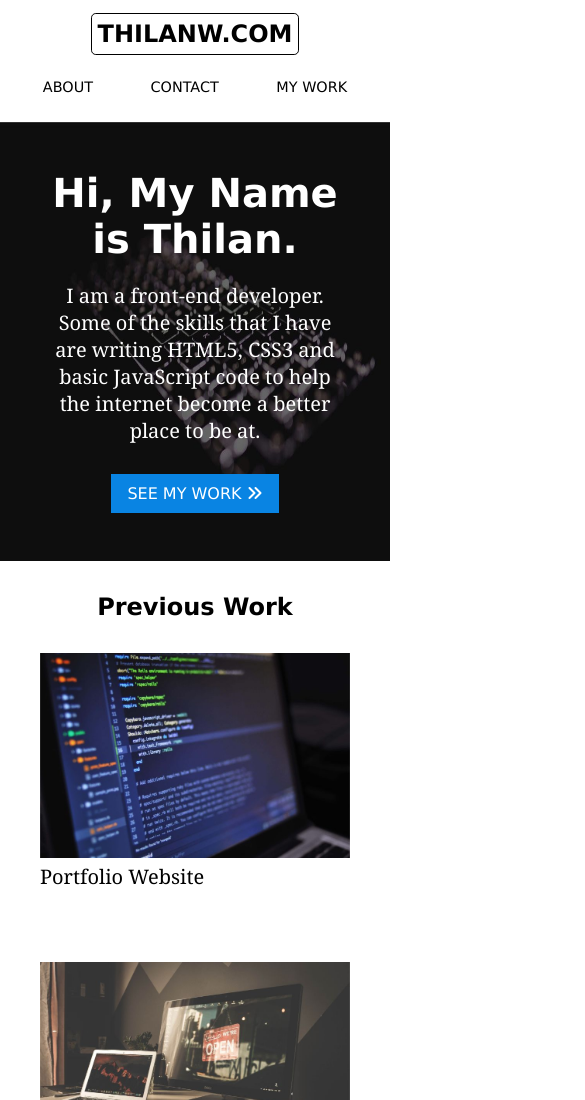
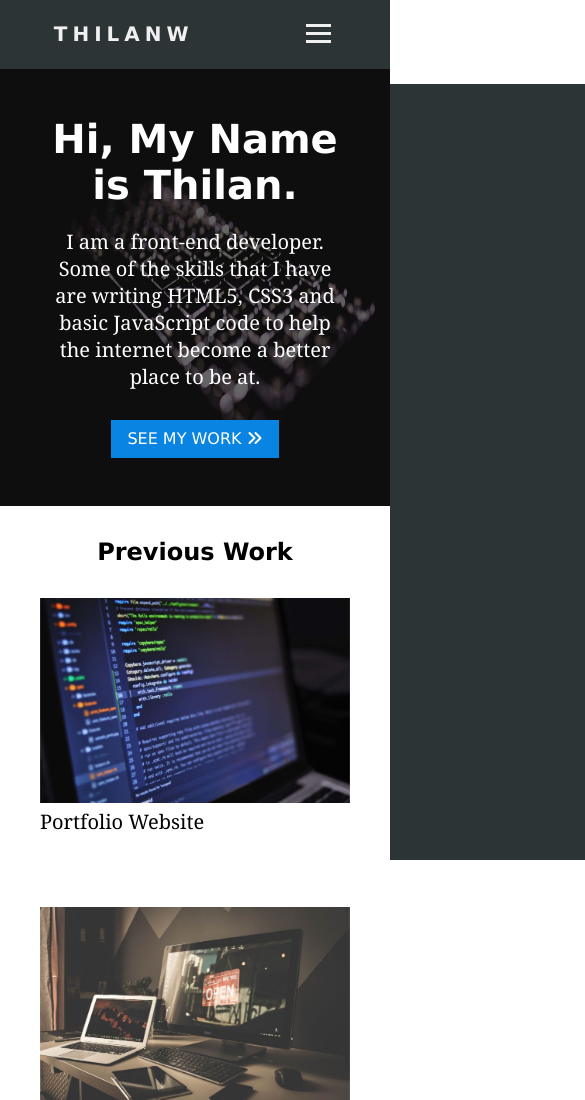
Before and after one commit to thilanwij/portfoliosite2020, a plain HTML site: page index.html in a window 390 px wide. Shown: the top 1100 px of the page, 585 px wide, since content can reach past the window. Drawn offline with Linux system fonts and the light colour scheme.

Commit message:
Updated the NAV Bar for Mobile and Desktop with FX

```diff
--- a/css/style.css
+++ b/css/style.css
@@ -2,14 +2,14 @@ html, .default {
     margin: 0;
     padding: 0;
     border: 0;
-    /* font: inherit; */
-    /* vertical-align: baseline; */
+    box-sizing: border-box;
     width: 100%;
 }
 
 body{
     font-size: 16px;
-    font-family: Georgia, 'Times New Roman', Times, serif
+    font-family: Georgia, 'Times New Roman', Times, serif;
+    overflow-x: hidden;
 }
 h1, h2, h3, h4, h5, h6 {
     font-family: 'Lucida Sans', 'Lucida Sans Regular', 'Lucida Grande', 'Lucida Sans Unicode', Geneva, Verdana, sans-serif;
@@ -24,10 +24,10 @@ a {
 
 figure a {margin: 0; padding: 0;}
 
-header {
+/* header {
     padding: 0.8em 0;
     box-sizing: border-box;
-    /* border-bottom: 5px solid black; */
+
 }
 
 header h1 {
@@ -40,7 +40,7 @@ header ul {
     margin: 0;
     padding: 0;
     justify-content: center;
-    /* flex-direction: column; */
+
     flex-wrap: wrap;
 
 }
@@ -58,8 +58,7 @@ header li {
 
 
 #logo {
-    /* flex: 2; */
-    /* background-color: yellow; */
+
     display: inline-block;
     padding: 0.25em;
     font-size: 1.5em;
@@ -71,9 +70,159 @@ header li {
 
 nav {
     text-align: center;
+
+*/ /* commented out due to redoing navbar */
+
+nav {
+    display: flex;
+    justify-content: space-around;
+    align-items: center;
+    background-color: #2d3436;
+    min-height: 8vh;
+}
+
+.logo {
+    color: rgb(241, 240, 240);
+    text-transform: uppercase;
+    letter-spacing: 5px;
+    font-size: 20px;
+}
+
+.nav-links {
+    display: flex;
+    justify-content: space-around;
+    width: 35%;
+
+    /* position: absolute;
+    right: 0px;
+    top: 8vh;
+    height: 92vh;
+    background-color: #2d3436;
+    flex-direction: column;
+    align-items: center;
+    width: 50%;
+    transform: translateX(100%);
+    transition: transform 0.5s ease-in; */
+
+}
+
+.nav-links li {
+    list-style: none;
+
+}
+
+.nav-links a {
+    color: rgb(241, 240, 240);
+    text-decoration: none;
+    font-weight: bold;
+    font-size: 14px;
+}
+
+.burger {
+    display: none;
+    /* cursor: pointer;
+    transition: all 0.3s ease; */
+
+}
+
+.burger div {
+    /*burger new follow tutorial*/
+    width: 25px;
+    height: 3px;
+    margin: 5px;
+    background-color: rgb(241, 240, 240);
+    transition: all 0.3s ease;
 }
 
 
+/* NEW NAV BAR MEDIA QUERIES */
+@media only screen and (max-width: 700px){
+    body {
+        overflow-x: hidden;
+    }
+
+    .nav-links {
+        position: absolute;
+        right: 0px;
+        top: 8vh;
+        height: 92vh;
+        background-color: #2d3436;
+        display: flex;
+        flex-direction: column;
+        align-items: center;
+        width: 50%;
+        transform: translateX(100%);
+        -webkit-transition: transform 0.5s ease-in;
+        transition: transform 0.5s ease-in;
+    }
+
+    .burger {
+        display: block;
+    }
+
+    .nav-links li{
+        opacity: 0;
+     }
+
+    .burger div {
+        width: 25px;
+        height: 3px;
+        margin: 5px;
+        background-color: rgb(241, 240, 240);
+        -webkit-transition: transform 0.3s ease-in;
+        transition: transform 0.3s ease-in;
+    }
+
+    .nav-active {
+        /* for javascript later */
+
+        transform: translateX(0%);
+        /* -webkit-transition: transform 0.5s ease-in;
+        transition: transform 0.5s ease-in; */
+    }
+
+    /* creates an animation fade in */
+    @keyframes navLinkFade{
+        from{
+            opacity: 0;
+            transform: translateX(50px);
+
+        }
+
+        to{
+            opacity: 1;
+            transform: translateX(0px);
+        }
+    }
+
+    .toggle .line1 {
+        transform: rotate(-45deg) translate(-5px, 6px);
+    }
+    .toggle .line2 {
+        opacity: 0;
+    }
+    .toggle .line3 {
+        transform: rotate(45deg) translate(-5px, -6px);
+    }
+
+}
+
+
+
+
+
+
+@media only screen and (min-width: 1200px){
+    .nav-links {
+        width: 30%;
+    }
+
+}
+
+
+
+
+/*-------------------------*/
 #hero {
     background: #0984e3;
     padding: 3em;
@@ -104,8 +253,7 @@ nav {
     color: white;
     padding: 0.6em 1em;
     font-family: 'Lucida Sans', 'Lucida Sans Regular', 'Lucida Grande', 'Lucida Sans Unicode', Geneva, Verdana, sans-serif;
-    /* margin-bottom: 1em; */
-    /* border: 1px solid white; */
+
     text-transform: uppercase;
 
     border-radius: 0;
@@ -114,8 +262,9 @@ nav {
 .see-my-work:hover {
     background: #56a1db;
     cursor: pointer;
-    /* border-radius: 0.5em; */
+    border-radius: 0.5em;
 }
+
 
 #prev-work {
     box-sizing: border-box;
@@ -184,7 +333,7 @@ footer {
 
 /* ******* RESPONSIVE DESIGN CSS CODE ******* */
 
-@media only screen and (min-width: 600px){
+@media only screen and (min-width: 750px){
     #hero {
         background-size: 100%;
     }
--- a/index.html
+++ b/index.html
@@ -12,7 +12,7 @@
         <link rel="stylesheet" href="css/style.css">
     </head>
     <body class="default">
-        <header>
+        <!-- <header>
             <nav>
                 <a href="#"><h1 id="logo">THILANW.COM</h1></a>
                 <ul>
@@ -20,10 +20,43 @@
                     <li class="contact"><a href="#">Contact</a></li>
 
                     <li class="my-work"><a href="#">My Work</a></li class="contact">
-                    <!-- <li class="resume"><a href="#">Resume</a></li> -->
                 </ul>
             </nav>
-        </header>
+        </header>   COMMENTED OUT BECAUSE I AM REDOING NAVBAR-->
+
+        <nav>
+            <div class="logo">
+                <h4>THILANW</h4>
+            </div>
+
+            <ul class="nav-links">
+                <li>
+                    <a href="#">About</a>
+                </li>
+                <li>
+                    <a href="#">Contact</a>
+                </li>
+                <li>
+                    <a href="#">My Work</a>
+                </li>
+            </ul>
+            <div class="burger">
+                <div class="line1"></div>
+                <div class="line2"></div>
+                <div class="line3"></div>
+            </div>
+        </nav>
+
+
+
+
+
+
+
+
+
+
+
 
         <section id="hero">
             <div class="left-hero">
--- a/js/app.js
+++ b/js/app.js
@@ -1 +1,24 @@
 // This is a commmmment
+const navSlide = () => {
+    const burger = document.querySelector(".burger");
+    const nav = document.querySelector(".nav-links");
+    const navLinks = document.querySelectorAll('.nav-links li');
+
+    burger.addEventListener('click', () => {
+        nav.classList.toggle('nav-active');
+
+        navLinks.forEach((link, index) => {
+            if (link.style.animation){
+                link.style.animation = '';
+            } else {
+                link.style.animation = `navLinkFade 0.4s ease forwards ${index / 7+0.5}s`;
+            }
+        });
+
+        //burger animation
+        // burger.classList.toggle("toggle-burger");
+        burger.classList.toggle("toggle");
+    });
+}
+
+navSlide();
```
